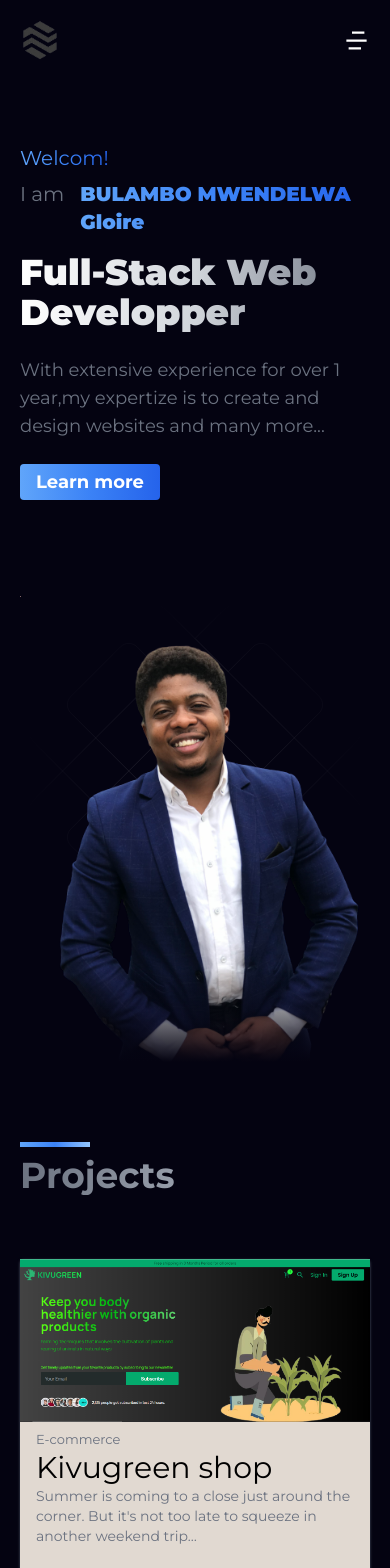
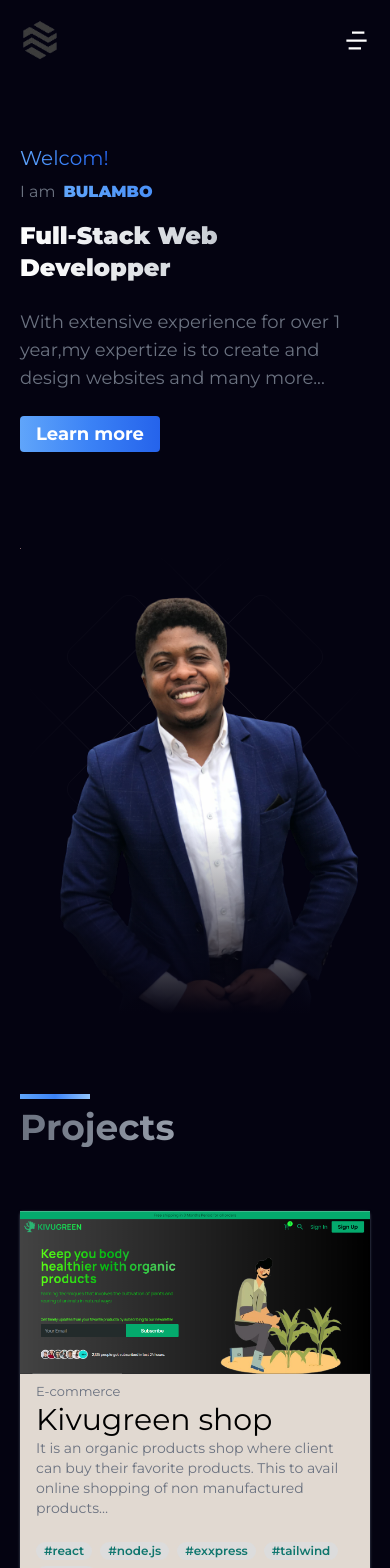
Before and after one commit to jantar25/Portfolio, a React (Create React App) app: page / in a window 390 px wide. Shown: the top 1568 px of the page. Built offline with nearby package versions, Linux system fonts and the light colour scheme.

Commit message:
some fixes

```diff
--- a/src/component/DummyData/Data.ts
+++ b/src/component/DummyData/Data.ts
@@ -9,7 +9,7 @@ export const ProjectData =[
         img:kivugreen,
         title:"Kivugreen shop",
         cat:"E-commerce",
-        description:" Summer is coming to a close just around the corner. But it's not too late to squeeze in another weekend trip",
+        description:" It is an organic products shop where client can buy their favorite products. This to avail online shopping of non manufactured products",
         technologies:['react','node.js','exxpress','tailwind','redux'],
         linkWeb:'https://kivgreen.netlify.app/',
         linkGithub:'https://github.com/jantar25/Kivugreen-E-commerce',
@@ -20,7 +20,7 @@ export const ProjectData =[
         img:brainstorm,
         title:"Brainstorm",
         cat:"Landing page",
-        description:" Summer is coming to a close just around the corner. But it's not too late to squeeze in another weekend trip",
+        description:" A beautifull landing page that showcase the live web site from a figma design with the use of different gradient colors nuance",
         technologies:['react','tailwind'],
         linkWeb:'https://branstorm.netlify.app/',
         linkGithub:'https://github.com/jantar25/Brainstorm-Tailwind',
@@ -28,9 +28,9 @@ export const ProjectData =[
     {
         id:3,
         img:ourmemo,
-        title:"OurMemories",
+        title:"Our Memories",
         cat:"Social Media",
-        description:" Summer is coming to a close just around the corner. But it's not too late to squeeze in another weekend trip",
+        description:" Aplarform where people could share memories,like and comments others memories. As well as chatting ",
         technologies:['react','node.js','express','redux','materialUi'],
         linkWeb:'https://ourmemos.netlify.app/',
         linkGithub:'https://github.com/jantar25/MERN-Memory-App',
--- a/src/component/Hero/hero.tsx
+++ b/src/component/Hero/hero.tsx
@@ -5,18 +5,18 @@ const me = require("../../images/me.png")
 
 
 const hero = () => {
-  return <div className='flex flex-col lg:h-screen lg:flex-row px-5 sm:px-20 pt-16 lg:pt-2' >
+  return <div className='flex flex-col lg:h-screen lg:flex-row px-5 sm:px-20 pt-16 lg:pt-2' id='Home' >
           <div className='flex-1 flex justify-center items-start flex-col mb-24'>
               <h3 className='text-transparent bg-clip-text bg-gradient-to-r from-blue-400 via-blue-500 to-blue-600 font-Manrope
               text-xl'>Welcom!</h3>
               <div className='flex flex-row justify-center items-cnter w-full mt-2'>
-                <p className='mr-4 flex-1/3 text-xl sm:text-2xl '>I am</p>
-                <p className='flex-1 text-transparent bg-clip-text bg-gradient-to-r from-blue-400 via-blue-500 to-blue-600 font-Manrope
-                text-xl sm:text-2xl font-black'>
+                <p className='mr-2 sm:mr-4 flex-1/3 text-md sm:text-2xl '>I am</p>
+                <p className='flex-1 relative text-transparent bg-clip-text bg-gradient-to-r from-blue-400 via-blue-500 to-blue-600 font-Manrope
+                text-md sm:text-2xl font-black animation-typing overflow-hidden'>
                     BULAMBO MWENDELWA Gloire</p>
               </div>
-              <h1 className='text-transparent bg-clip-text bg-gradient-to-r from-white via-gray-300 to-gray-500 font-Manrope
-               text-4xl font-black pt-4'>Full-Stack Web Developper</h1>
+              <h1 className='text-transparent bg-clip-text bg-gradient-to-r from-white via-gray-300 to-gray-500 font-Manrope text-2xl
+               md:text-4xl font-black pt-4'>Full-Stack Web Developper</h1>
               <p className='font-Manrope text-lg text-text my-6'>
                   With extensive experience for over 1 year,my expertize
                   is to create and design websites and many more...</p>
--- a/src/component/NavBar/navbar.tsx
+++ b/src/component/NavBar/navbar.tsx
@@ -46,7 +46,7 @@ const Navbar = () => {
   window.addEventListener('scroll',changeBackground)
 
   useEffect(()=>{
-    let handeler = (event :any) => {if(!menuRef?.current?.contains(event.target)){setToggleMenu(false)}}
+    let handeler = (event:any) => {if(!menuRef?.current?.contains(event.target)){setToggleMenu(false)}}
     document.addEventListener('mousedown',handeler)
     return ()=> document.removeEventListener('mousedown',handeler)
   },[])
@@ -54,9 +54,9 @@ const Navbar = () => {
 
 
   return <div className={`flex h-[80px] justify-between items-center ${navbar? 'bg-[#000]' : 'bg-transparent'}
-  z-20 px-5 sm:px-20 py-2 sticky top-0 `} id='Home'>
+  z-20 px-5 sm:px-20 py-2 sticky top-0 `}>
           <div className="flex-1 flex justify-start items-center">
-            <Link className="cursor-pointer" to="#" smooth={true} duration={500}>
+            <Link className="cursor-pointer" to="Home" smooth={true} duration={500}>
               <div className="flex items-center mr-8">
                 <div className="mr-1 w-10">
                   <img className='min-w-full' src={logo} alt="test" />
--- a/src/index.css
+++ b/src/index.css
@@ -8,9 +8,8 @@
     position: absolute;
     z-index: 11;
     width: 100%;
-    height: 20%;
+    height: 40%;
     bottom: 0;
-    color:rgb(0, 0, 0);
     left: 0;
     overflow: hidden;
     background: linear-gradient(
@@ -19,3 +18,20 @@
       rgba(4, 3, 17, 1) 100%
     );
 }
+
+.animation-typing::after {
+  content: "";
+  position: absolute;
+  width: 100%;
+  height: 100%;
+  left: 0;
+  background:rgba(4, 3, 17);
+  animation: typing 5s steps(60) infinite;
+}
+
+@keyframes typing {
+  100%{
+    left:100%;
+    margin: 0 -1px 0 1px;
+  }
+}
```
Also changed, not shown: src/main.js (added, +14 -0 lines).
